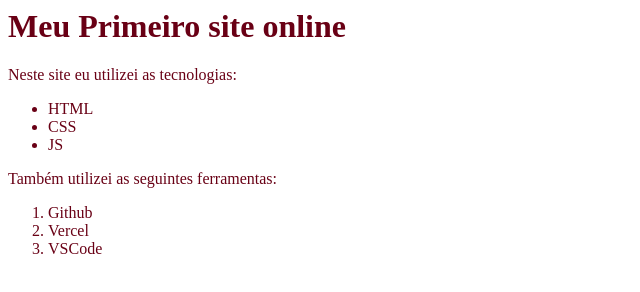
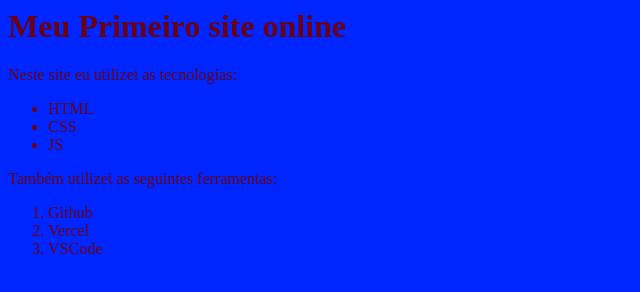
Before and after one commit to Matheus-farias-almeida/meuPrimeiroSite, a plain HTML site: page index.html in a window 1280 px wide. Shown: the whole page, without its empty margins (0-640 px from the left). Drawn offline with Linux system fonts and the light colour scheme.

Commit message:
cores do site

```diff
--- a/index.html
+++ b/index.html
@@ -4,7 +4,7 @@
     <title>Site do Matheus</title>
     <style>
         body{
-            backgroung-color:rgb(0, 38, 255);
+            background-color:rgb(0, 38, 255);
             color:rgb(105, 0, 21)
         }
     </style>
```
